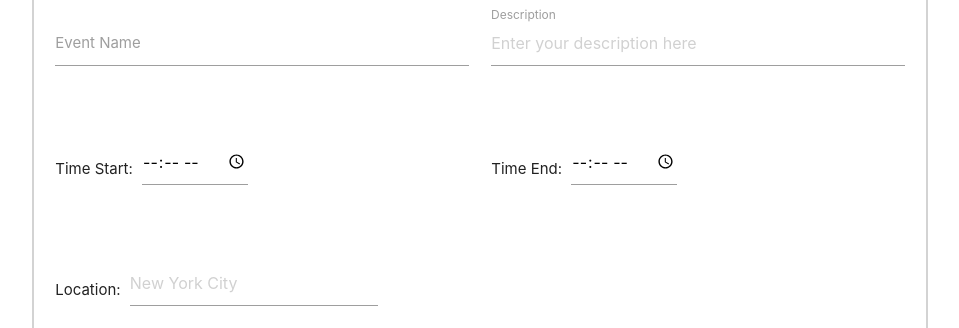
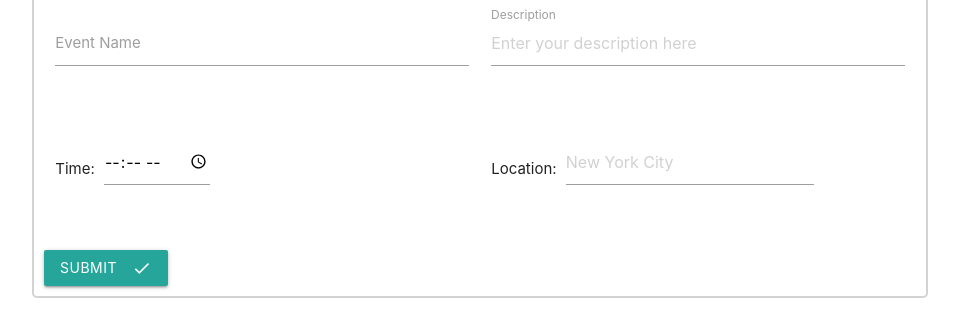
Before and after one commit to eure-kai/event-planner, a website: page planner.html in a window 1280 px wide. Shown: the part 624-952 px from the top of the page, without its empty margins (160-1119 px from the left). Drawn offline with nearby package versions, Linux system fonts and the light colour scheme.

Commit message:
Revert "added time end"
This reverts commit df655bbf277bc404a75a558dab5dbb0819afa6aa.

```diff
--- a/planner.html
+++ b/planner.html
@@ -116,17 +116,10 @@
 
                 <div class="row">
                     <div class="input-field col s6">
-                        Time Start:
+                        Time:
                         <div class="input-field inline">
                             <label for="timee"></label>
                             <input id="timee" type="time" class="validate" required>
-                        </div>
-                    </div>
-                    <div class="input-field col s6">
-                        Time End:
-                        <div class="input-field inline">
-                            <label for="timeee"></label>
-                            <input id="timeee" type="time" class="validate" required>
                         </div>
                     </div>
                     <div class="input-field col s6">
```
Also changed, not shown: event.html (+1 -8 lines).
